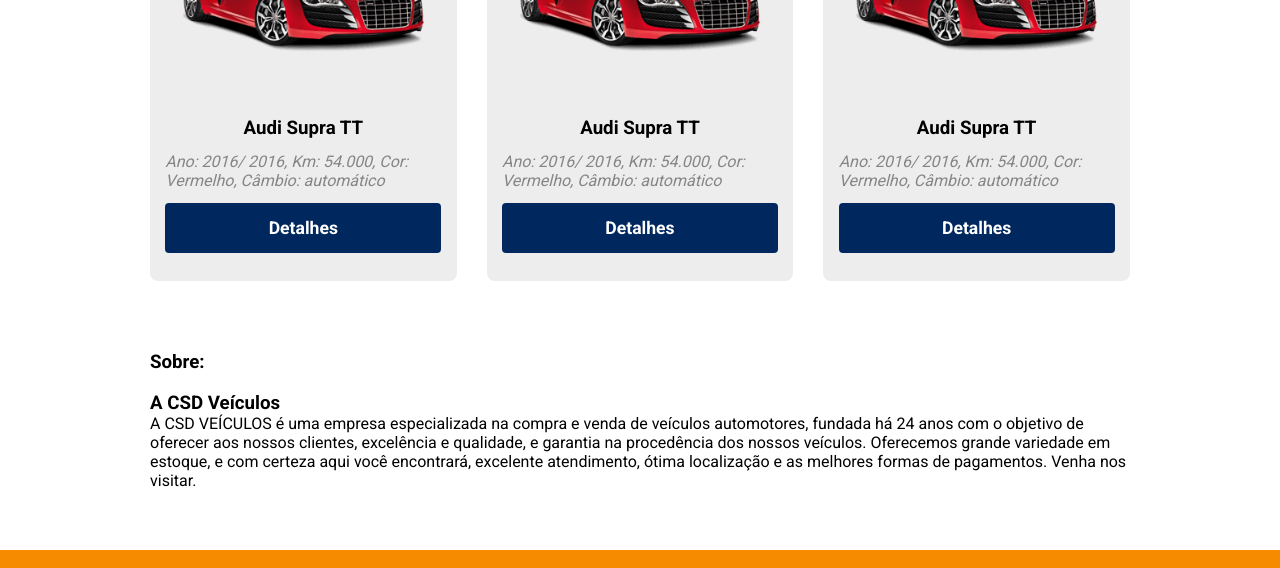
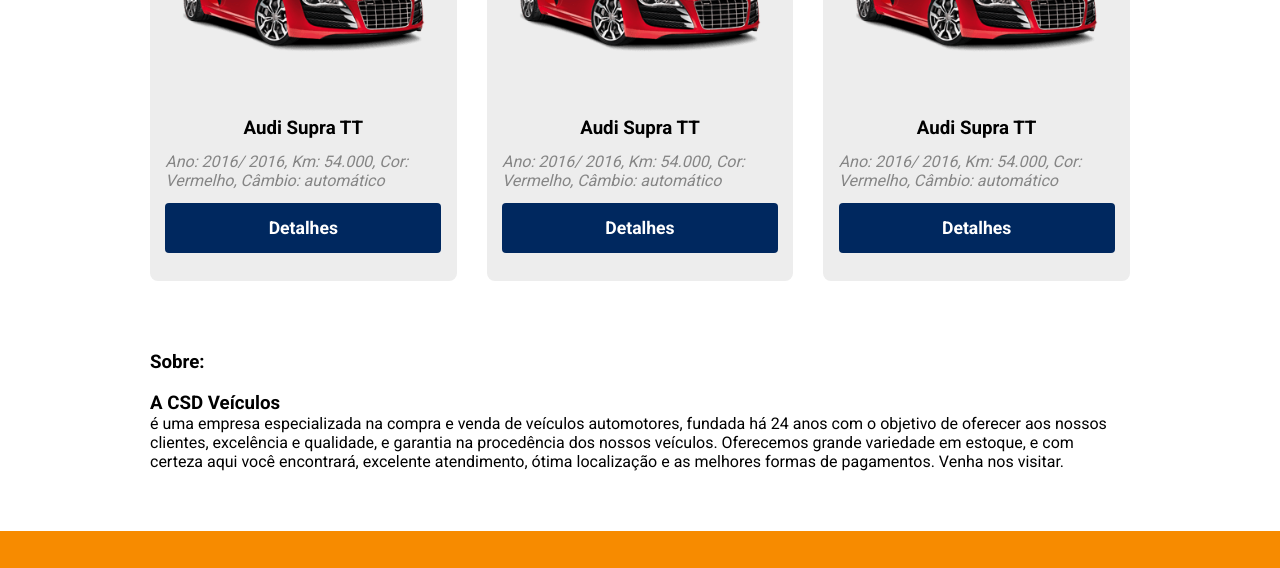
Before and after one commit to AndreDantasOliveira/csd, a plain HTML site: page index.html in a window 1280 px wide. Shown: the part 1950-2518 px from the top of the page. Drawn offline with Linux system fonts and the light colour scheme.

Commit message:
Update index.html

```diff
--- a/index.html
+++ b/index.html
@@ -151,13 +151,7 @@
           <div>
             <h3>A CSD Veículos</h3>
             <p>
-              A CSD VEÍCULOS é uma empresa especializada na compra e venda de veículos automotores, fundada há 24 anos com o objetivo
-
-de oferecer aos nossos clientes, excelência e qualidade, e garantia na procedência dos nossos veículos.
-
-Oferecemos grande variedade em estoque, e com certeza aqui você encontrará, excelente atendimento, ótima localização e as
-
-melhores formas de pagamentos. Venha nos visitar.
+             é uma empresa especializada na compra e venda de veículos automotores, fundada há 24 anos com o objetivo de oferecer aos nossos clientes, excelência e qualidade, e garantia na procedência dos nossos veículos. Oferecemos grande variedade em estoque, e com certeza aqui você encontrará, excelente atendimento, ótima localização e as melhores formas de pagamentos. Venha nos visitar.
             </p>
           </div>
 
```
